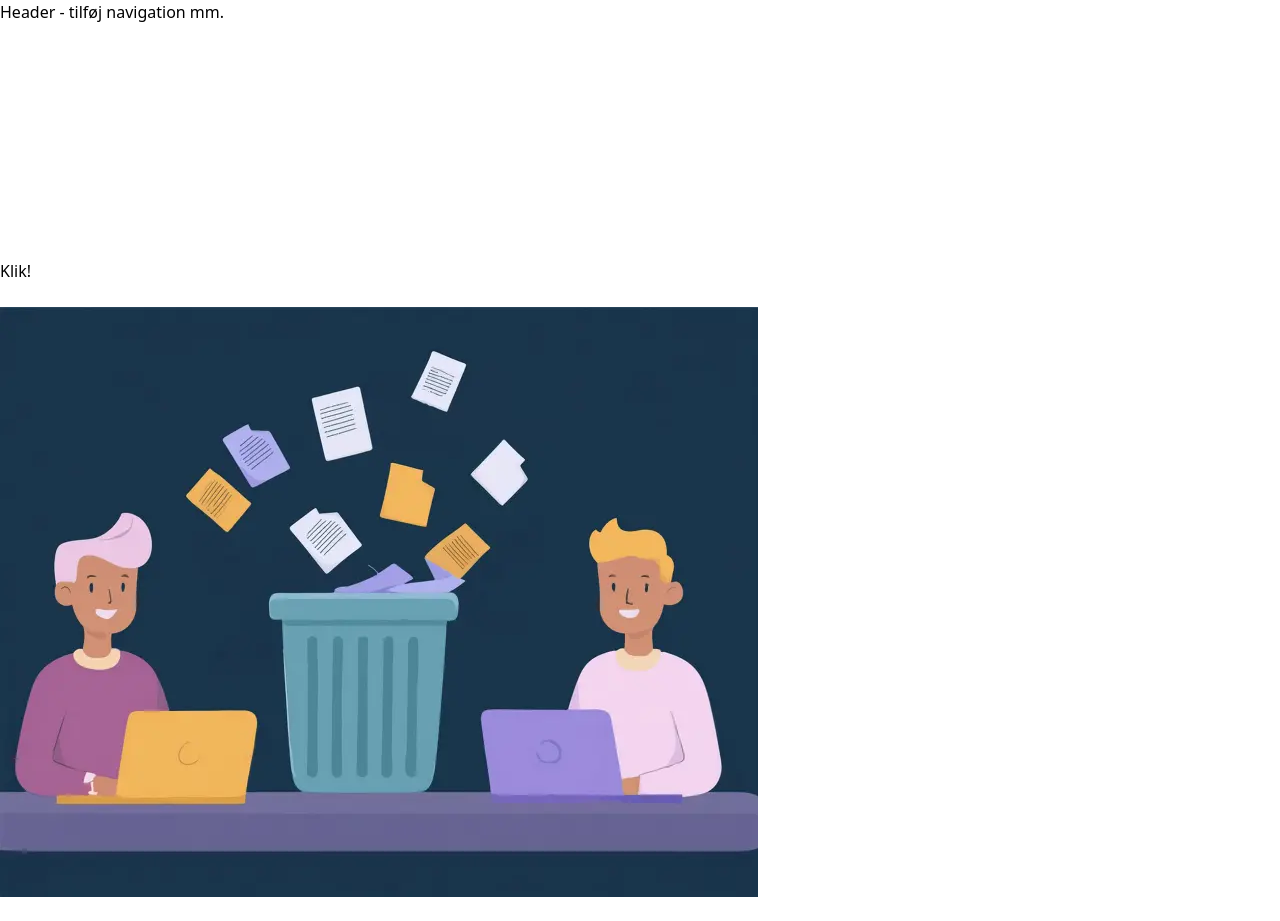
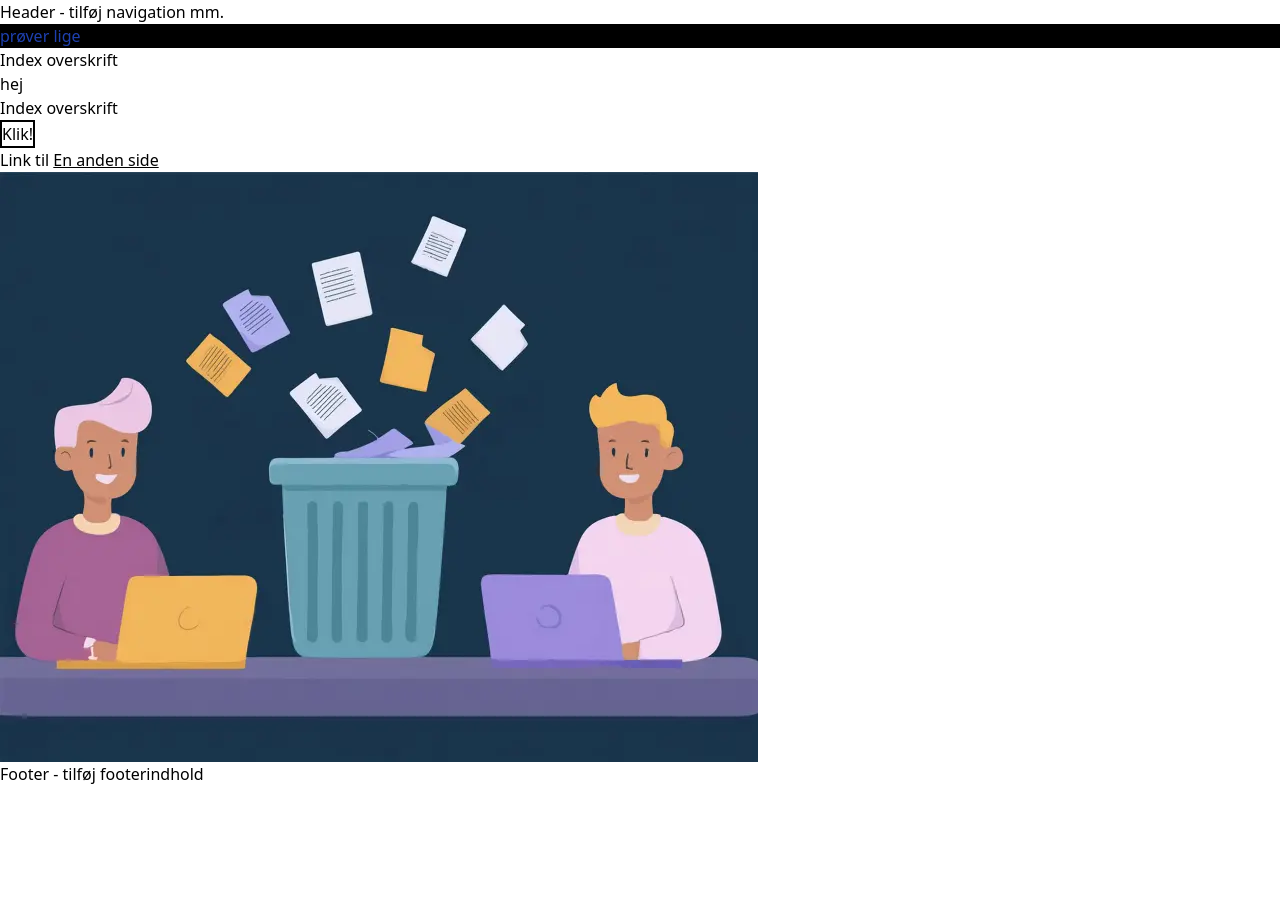
Before and after one commit to SaraLarsen02/digital_skraldedag, an Astro site: page / in a window 1280 px wide. After the commit the page ends 800 px from the top, so only its background shows below. Built offline with nearby package versions, Linux system fonts and the light colour scheme; Astro itself is replaced by a stand-in of ours.

```diff
--- a/src/pages/index.astro
+++ b/src/pages/index.astro
@@ -8,11 +8,15 @@
 
 <MainLayout title="Titel">
   <article>
+    <div class="bg-black">
+      <p class="text-blue-800">prøver lige</p>
+    </div>
     <h1>Index overskrift</h1>
     <h1>hej</h1>
     <h2>Index overskrift</h2>
     <Button>Klik!</Button>
     <p>Link til <Link href="https://www.kea.dk" target="_blank">En anden side</Link></p>
     <Image src={hero_img} alt="" />
+    <p></p>
   </article>
 </MainLayout>
--- a/src/styles/tailwind.css
+++ b/src/styles/tailwind.css
@@ -3,7 +3,7 @@
 @tailwind utilities;
 
 @layer base {
-  h1 {
+  /* h1 {
     @apply font-poppins text-[65px] font-semibold text-white;
   }
   h2 {
@@ -16,5 +16,5 @@
 
   p {
     @apply font-poppins text-base text-white;
-  }
+  } */
 }
--- a/tailwind.config.mjs
+++ b/tailwind.config.mjs
@@ -7,14 +7,14 @@
   plugins: [require("@tailwindcss/typography"), require("@tailwindcss/forms"), require("@tailwindcss/aspect-ratio"), require("@tailwindcss/container-queries")],
 };
 
-const defaultTheme = require("tailwindcss/defaultTheme");
+// const defaultTheme = require("tailwindcss/defaultTheme");
 
-module.exports = {
-  theme: {
-    extend: {
-      fontFamily: {
-        poppins: ['"Poppins"', ...defaultTheme.fontFamily.sans],
-      },
-    },
-  },
-};
+// module.exports = {
+//   theme: {
+//     extend: {
+//       fontFamily: {
+//         poppins: ['"Poppins"', ...defaultTheme.fontFamily.sans],
+//       },
+//     },
+//   },
+// };
```
